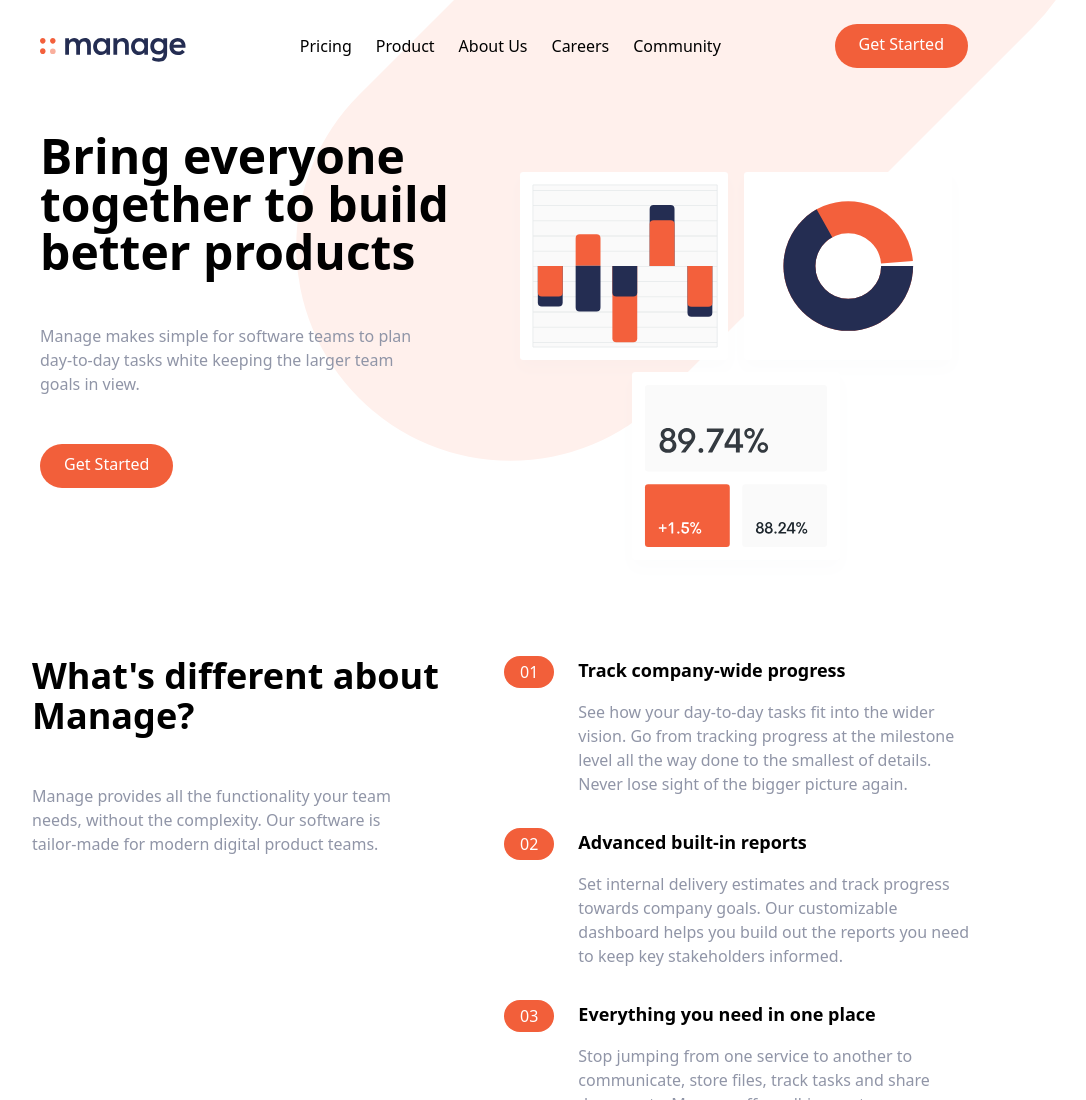
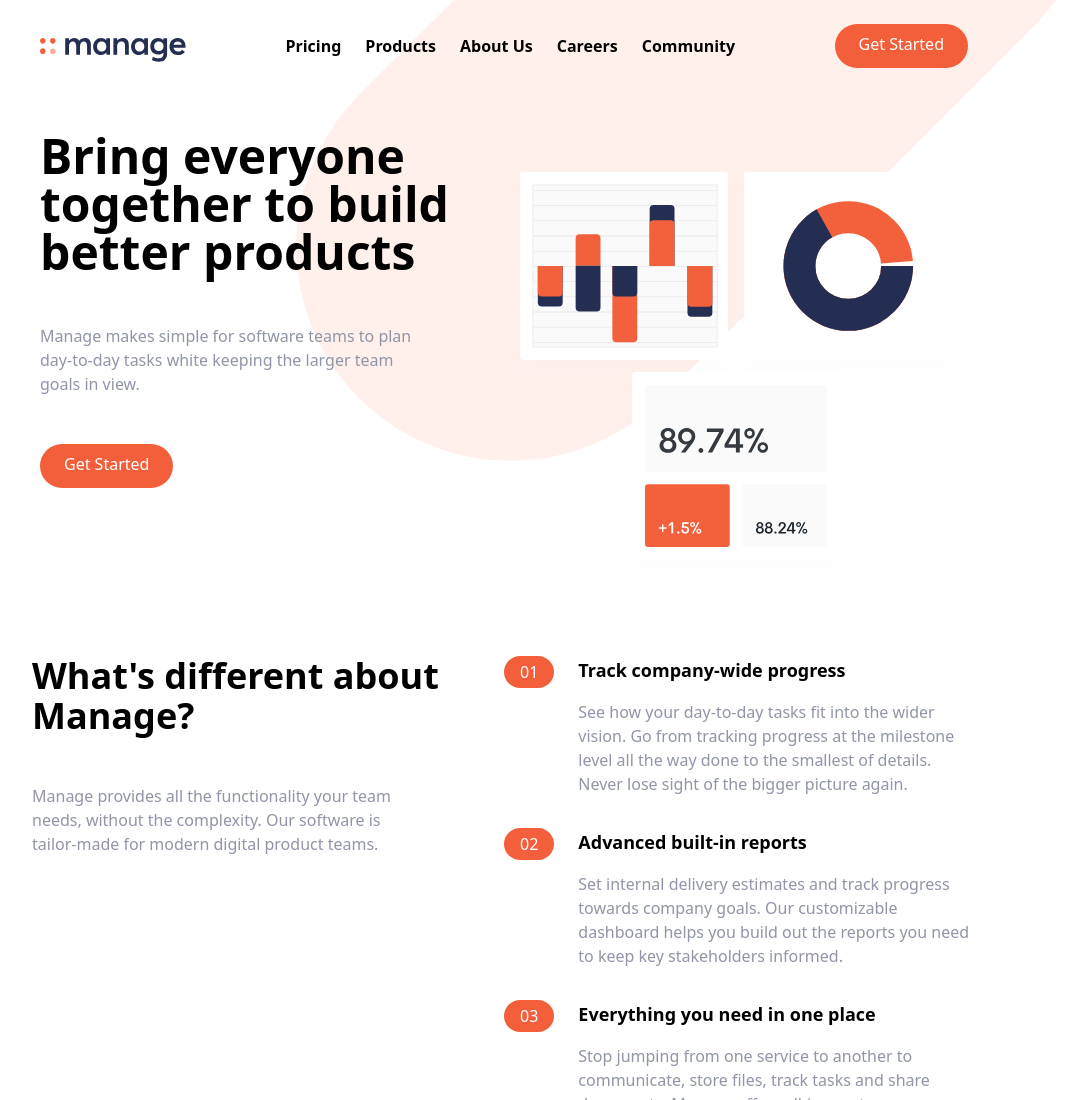
Before and after one commit to SaifAshrafHelmy/tailwind-ManageWebApp, a website: page index.html in a window 1280 px wide. Shown: the top 1100 px of the page, without its empty margins (136-1222 px from the left). Drawn offline with Linux system fonts and the light colour scheme.

Commit message:
Project done

```diff
--- a/index.html
+++ b/index.html
@@ -21,9 +21,9 @@
           <img src="img/logo.svg" alt="">
         </div>
         <!-- Menu Items -->
-        <div class="hidden md:flex space-x-6 ">
+        <div class="hidden md:flex space-x-6 font-bold ">
           <a href="#" class="hover:text-darkGrayishBlue">Pricing</a>
-          <a href="#" class="hover:text-darkGrayishBlue">Product</a>
+          <a href="#" class="hover:text-darkGrayishBlue">Products</a>
           <a href="#" class="hover:text-darkGrayishBlue">About Us</a>
           <a href="#" class="hover:text-darkGrayishBlue">Careers</a>
           <a href="#" class="hover:text-darkGrayishBlue">Community</a>
@@ -42,7 +42,7 @@
       <!-- Mobile Menu -->
       <div id="mobileMenu" class="md:hidden hidden absolute flex-col items-center self-end  py-8 mt-10 space-y-6 font-bold bg-white sm:w-auto sm:self-center left-3 right-3 drop-shadow-md" id="menu">
         <a href="#">Pricing</a>
-        <a href="#">Product</a>
+        <a href="#">Products</a>
         <a href="#">About Us</a>
         <a href="#">Careers</a>
         <a href="#">Community</a>
```
Also changed, not shown: css/main.css.
